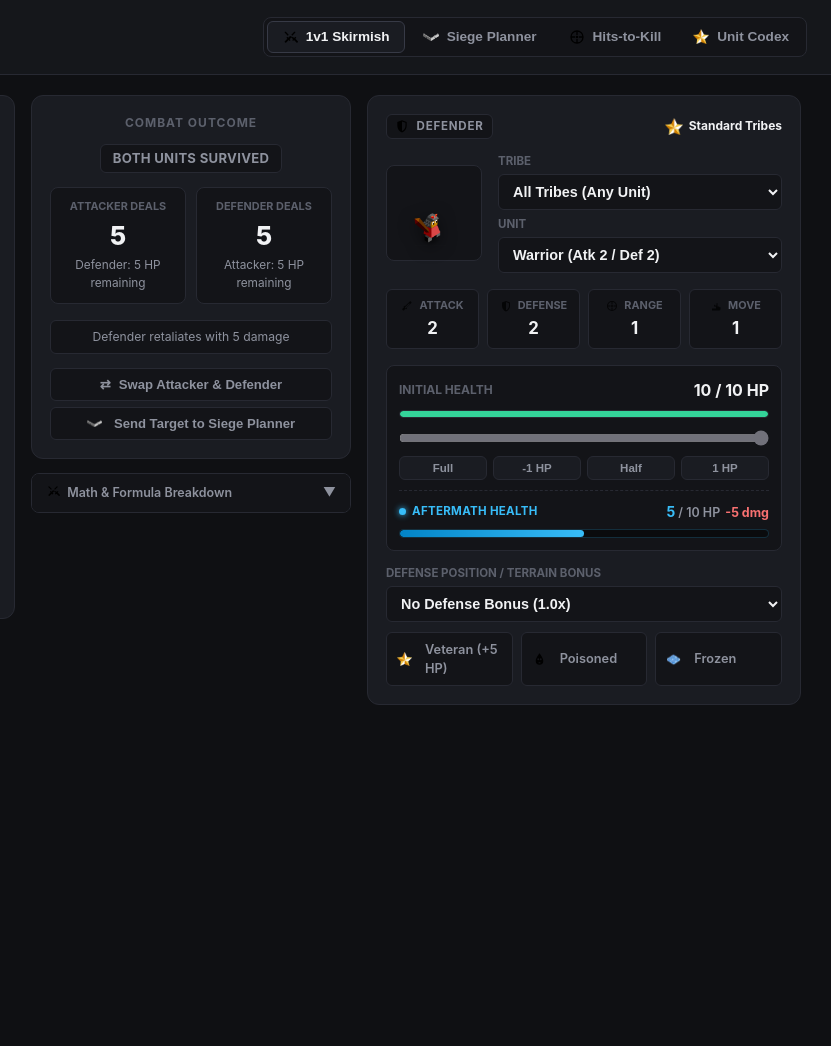
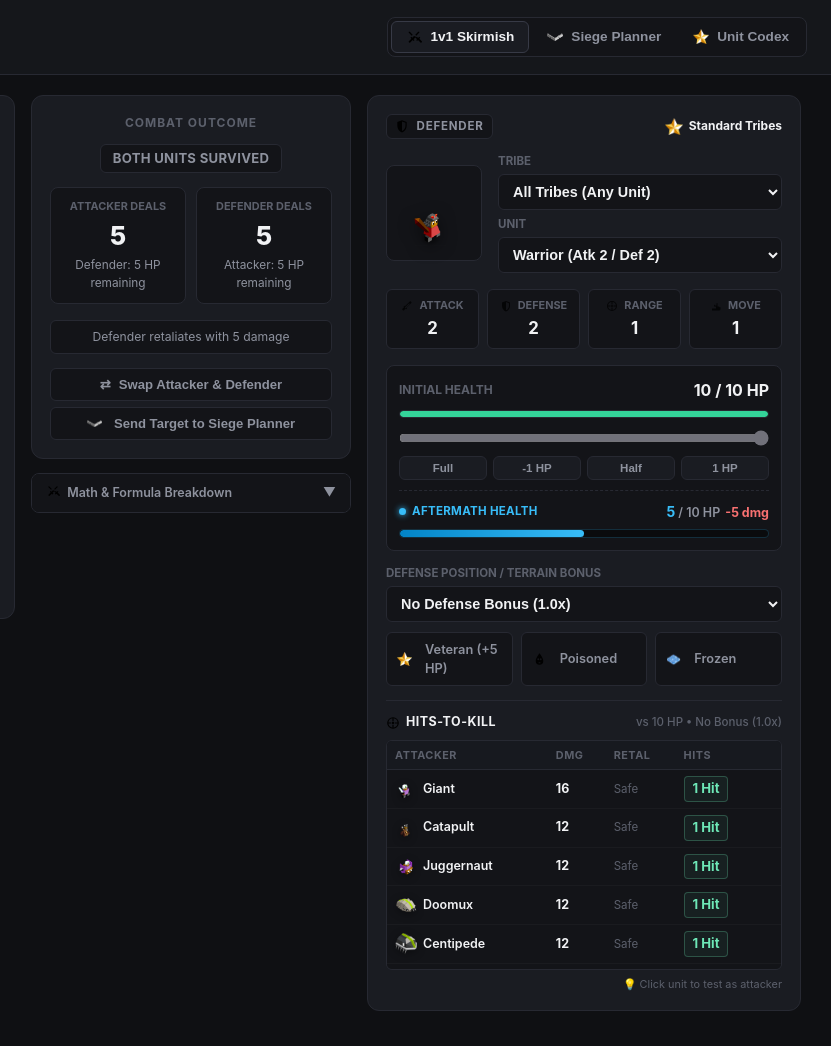
Before and after one commit to neveront/polytopia_calculator, a website with bundled scripts: page index.html in a window 1280 px wide. Shown: the full height of the page, 449-1280 px from the left. Before the commit the page ends 800 px from the top, so only its background shows below. Built offline with nearby package versions, Linux system fonts and the light colour scheme.

Commit message:
Move Hits-to-Kill matrix directly inside defender card

```diff
--- a/index.html
+++ b/index.html
@@ -26,9 +26,6 @@
         </button>
         <button class="tab-btn" data-tab="siege">
           <img src="assets/icons/city_wall.png" class="tab-icon" alt=""> Siege Planner
-        </button>
-        <button class="tab-btn" data-tab="matrix">
-          <img src="assets/icons/range.svg" class="tab-icon" alt=""> Hits-to-Kill
         </button>
         <button class="tab-btn" data-tab="codex">
           <img src="assets/icons/star.png" class="tab-icon" alt=""> Unit Codex
@@ -325,6 +322,36 @@
               </label>
             </div>
           </div>
+
+          <!-- Hits-to-Kill Reference inside Defender Card -->
+          <div class="defender-htk-section">
+            <div class="htk-header">
+              <div class="htk-title">
+                <img src="assets/icons/range.svg" class="htk-header-icon" alt="">
+                <span>Hits-to-Kill</span>
+              </div>
+              <span id="defender-htk-subtitle" class="htk-subtitle">vs 10 HP • No Bonus</span>
+            </div>
+
+            <div class="htk-table-scroll">
+              <table class="defender-htk-table">
+                <thead>
+                  <tr>
+                    <th>Attacker</th>
+                    <th>Dmg</th>
+                    <th>Retal</th>
+                    <th>Hits</th>
+                  </tr>
+                </thead>
+                <tbody id="defender-htk-body">
+                  <!-- Dynamically populated in real time -->
+                </tbody>
+              </table>
+            </div>
+            <div class="htk-footer-tip">
+              <span>💡 Click unit to test as attacker</span>
+            </div>
+          </div>
         </div>
 
       </div>
@@ -460,43 +487,7 @@
       </div>
     </section>
 
-    <!-- ==================== TAB 3: HITS-TO-KILL MATRIX ==================== -->
-    <section id="matrix-view" class="view-section">
-      <div class="matrix-container">
-        <div class="matrix-header">
-          <div>
-            <h2 style="font-size: 1.25rem; font-weight: 800;">Hits-to-Kill Reference</h2>
-            <p style="font-size: 0.8rem; color: var(--text-muted);">
-              Number of direct attacks required from each unit type to eliminate the currently selected defender.
-            </p>
-          </div>
-          <div style="font-size: 0.82rem; color: var(--text-muted); background: var(--bg-input); padding: 8px 14px; border-radius: var(--radius-sm); border: 1px solid var(--border-color);">
-            Target: <strong id="matrix-target-name" style="color: var(--text-main);">Defender (15 HP)</strong> | Bonus: <strong id="matrix-target-bonus" style="color: var(--text-main);">City Wall (4.0x)</strong>
-          </div>
-        </div>
-
-        <div class="matrix-table-wrap">
-          <table class="matrix-table">
-            <thead>
-              <tr>
-                <th>Attacking Unit</th>
-                <th>Tribe / Class</th>
-                <th>Unit Attack</th>
-                <th>Damage / Hit</th>
-                <th>Retaliation Received</th>
-                <th>Attacker Survives?</th>
-                <th>Hits to Kill</th>
-              </tr>
-            </thead>
-            <tbody id="matrix-table-body">
-              <!-- Dynamically populated -->
-            </tbody>
-          </table>
-        </div>
-      </div>
-    </section>
-
-    <!-- ==================== TAB 4: UNIT CODEX ==================== -->
+    <!-- ==================== TAB 3: UNIT CODEX ==================== -->
     <section id="codex-view" class="view-section">
       <div class="codex-controls">
         <input type="text" id="codex-search" class="search-input" placeholder="Search units, skills, or tribes...">
--- a/js/app.js
+++ b/js/app.js
@@ -90,10 +90,6 @@ function switchTab(tabName) {
   });
   const activeSec = document.getElementById(`${tabName}-view`);
   if (activeSec) activeSec.classList.add('active');
-
-  if (tabName === 'matrix') {
-    renderHitsToKillMatrix();
-  }
 }
 
 // --- POPULATE DROPDOWNS ---
@@ -589,6 +585,9 @@ function updateSkirmishUI() {
       ${combatResult.defenderKilled ? '<div class="portrait-skull-floating" title="Eliminated in duel"><img src="assets/icons/skull.png" class="floating-skull-img" alt="Dead"><span>Lethal</span></div>' : ''}
     `;
   }
+
+  // 4. Update Defender Card Hits-to-Kill Reference Table
+  renderDefenderHitsToKill();
 }
 
 // --- FORMULA ACCORDION ---
@@ -969,20 +968,21 @@ function getPermutations(arr) {
   return result;
 }
 
-// --- HITS-TO-KILL MATRIX ---
-function renderHitsToKillMatrix() {
+// --- HITS-TO-KILL INSIDE DEFENDER CARD ---
+function renderDefenderHitsToKill() {
+  const tbody = document.getElementById('defender-htk-body');
+  if (!tbody) return;
+
   const targetUnit = getUnitById(state.defender.unitId);
-  const matrixTargetName = document.getElementById('matrix-target-name');
-  const matrixTargetBonus = document.getElementById('matrix-target-bonus');
-  const tbody = document.getElementById('matrix-table-body');
-
-  const defTribeText = state.defender.tribeId !== 'all' ? ` (${getTribeName(state.defender.tribeId)})` : '';
-  matrixTargetName.textContent = `${targetUnit.name}${defTribeText} (${state.defender.currentHp} HP)`;
-  matrixTargetBonus.textContent = state.defender.defenseBonusType === 'wall'
-    ? 'City Wall (4.0x)'
-    : state.defender.defenseBonusType === 'terrain'
-    ? 'Terrain (1.5x)'
-    : 'No Bonus (1.0x)';
+  const defHpLabel = document.getElementById('defender-htk-subtitle');
+  if (defHpLabel) {
+    const bonusText = state.defender.defenseBonusType === 'wall'
+      ? 'Wall (4.0x)'
+      : state.defender.defenseBonusType === 'terrain'
+      ? 'Terrain (1.5x)'
+      : 'No Bonus (1.0x)';
+    defHpLabel.textContent = `vs ${state.defender.currentHp} HP • ${bonusText}`;
+  }
 
   tbody.innerHTML = '';
 
@@ -995,11 +995,13 @@ function renderHitsToKillMatrix() {
     isFrozen: state.defender.isFrozen,
   };
 
-  // Test all offensive units
-  const offensiveUnits = UNITS.filter(u => u.attack > 0);
+  // Get offensive units available for current attacker tribe (or standard if 'all')
+  let offensiveUnits = getUnitsForTribe(state.attacker.tribeId).filter(u => u.attack > 0);
+  if (offensiveUnits.length === 0) {
+    offensiveUnits = UNITS.filter(u => u.attack > 0);
+  }
 
-  offensiveUnits.forEach(atk => {
-    // 1st hit calculation (with target at current HP)
+  const calculatedRows = offensiveUnits.map(atk => {
     const distance = atk.range > 1 ? atk.range : 1;
     const firstHit = calculateCombat(
       { ...atk, currentHp: atk.maxHp },
@@ -1007,7 +1009,6 @@ function renderHitsToKillMatrix() {
       { distance }
     );
 
-    // Cumulative simulation to find hits to kill
     let hitsNeeded = 0;
     let simTargetHp = defenderState.currentHp;
     let simAttackerHp = atk.maxHp;
@@ -1028,20 +1029,65 @@ function renderHitsToKillMatrix() {
       if (simTargetHp <= 0) break;
     }
 
+    return {
+      atk,
+      firstHit,
+      hitsNeeded,
+      dmg: firstHit.attackerDamageDealt,
+      retal: firstHit.canRetaliate ? firstHit.defenderRetaliationDealt : 0,
+      retalFatal: firstHit.attackerKilled
+    };
+  });
+
+  // Sort rows: hitsNeeded ascending (fastest kills first), then damage descending
+  calculatedRows.sort((a, b) => {
+    if (a.hitsNeeded !== b.hitsNeeded) return a.hitsNeeded - b.hitsNeeded;
+    return b.dmg - a.dmg;
+  });
+
+  calculatedRows.forEach(item => {
+    const { atk, firstHit, hitsNeeded, retalFatal, dmg, retal } = item;
     const tr = document.createElement('tr');
-    const badgeClass = hitsNeeded === 1 ? 'hits-1' : hitsNeeded <= 2 ? 'hits-2' : hitsNeeded <= 3 ? 'hits-3' : 'hits-high';
+    tr.className = 'htk-row';
+    tr.title = `Click to test ${atk.name} as current attacker`;
+
+    if (state.attacker.unitId === atk.id) {
+      tr.classList.add('htk-row-active');
+    }
+
+    const badgeClass = hitsNeeded === 1 ? 'hits-1' : hitsNeeded === 2 ? 'hits-2' : hitsNeeded === 3 ? 'hits-3' : 'hits-high';
     const atkImgUrl = getUnitImage(atk, state.attacker.tribeId);
-    const atkTribeDisplay = state.attacker.tribeId !== 'all' ? getTribeName(state.attacker.tribeId) : atk.tribe;
+
+    const retalHtml = !firstHit.canRetaliate
+      ? '<span style="color: var(--text-dim); font-size: 0.72rem;">Safe</span>'
+      : retalFatal
+      ? `<span style="color: #ef4444; font-weight: 700;">${retal} <img src="assets/icons/skull.png" class="skull-micro-icon" alt="Dies"></span>`
+      : `<span style="color: #fca5a5;">${retal}</span>`;
 
     tr.innerHTML = `
-      <td><img src="${atkImgUrl}" alt="${atk.name}" class="unit-thumb-sm" style="margin-right: 6px;" onerror="this.onerror=null; this.src='assets/units/${atk.id}.png';"> <strong>${atk.name}</strong></td>
-      <td style="color: var(--text-dim); font-size: 0.8rem;">${atkTribeDisplay}</td>
-      <td>${atk.attack}</td>
-      <td style="color: var(--color-attacker); font-weight: 800;">${firstHit.attackerDamageDealt} dmg</td>
-      <td style="color: var(--color-defender);">${firstHit.canRetaliate ? `${firstHit.defenderRetaliationDealt} dmg` : '0 (Safe)'}</td>
-      <td>${firstHit.attackerKilled ? '<span style="color: #ef4444; font-weight: 700;">No (Dies)</span>' : '<span style="color: #22c55e; font-weight: 700;">Yes</span>'}</td>
+      <td>
+        <div class="htk-unit-col">
+          <img src="${atkImgUrl}" alt="${atk.name}" class="htk-unit-thumb" onerror="this.onerror=null; this.src='assets/units/${atk.id}.png';">
+          <span class="htk-unit-name">${atk.name}</span>
+        </div>
+      </td>
+      <td style="color: var(--color-attacker); font-weight: 700;">${dmg}</td>
+      <td>${retalHtml}</td>
       <td><span class="hits-badge ${badgeClass}">${hitsNeeded} ${hitsNeeded === 1 ? 'Hit' : 'Hits'}</span></td>
     `;
+
+    tr.addEventListener('click', () => {
+      state.attacker.unitId = atk.id;
+      state.attacker.isVeteran = false;
+      state.attacker.maxHp = atk.maxHp;
+      state.attacker.currentHp = atk.maxHp;
+      state.attacker.isRangedDistance = atk.range > 1;
+
+      const atkSelect = document.getElementById('attacker-select');
+      if (atkSelect) atkSelect.value = atk.id;
+
+      updateSkirmishUI();
+    });
 
     tbody.appendChild(tr);
   });
--- a/style.css
+++ b/style.css
@@ -904,52 +904,135 @@ body {
   border-color: var(--border-focus);
 }
 
-/* --- HITS TO KILL MATRIX --- */
-.matrix-container {
-  background: var(--bg-card);
-  border: 1px solid var(--border-color);
-  border-radius: var(--radius-lg);
-  padding: 20px;
+/* --- HITS TO KILL INSIDE DEFENDER CARD --- */
+.defender-htk-section {
+  margin-top: 14px;
+  border-top: 1px solid var(--border-color);
+  padding-top: 12px;
 }
 
-.matrix-header {
+.htk-header {
   display: flex;
   justify-content: space-between;
   align-items: center;
-  flex-wrap: wrap;
-  gap: 16px;
-  margin-bottom: 18px;
+  margin-bottom: 8px;
 }
 
-.matrix-table-wrap {
-  overflow-x: auto;
+.htk-title {
+  font-size: 0.78rem;
+  font-weight: 700;
+  color: var(--text-main);
+  display: flex;
+  align-items: center;
+  gap: 6px;
+  text-transform: uppercase;
+  letter-spacing: 0.5px;
 }
 
-.matrix-table {
+.htk-header-icon {
+  width: 14px;
+  height: 14px;
+}
+
+.htk-subtitle {
+  font-size: 0.72rem;
+  color: var(--text-dim);
+  font-weight: 500;
+}
+
+.htk-table-scroll {
+  max-height: 230px;
+  overflow-y: auto;
+  border: 1px solid var(--border-color);
+  border-radius: var(--radius-sm);
+  background: var(--bg-input);
+  scrollbar-width: thin;
+  scrollbar-color: var(--border-hover) transparent;
+}
+
+.htk-table-scroll::-webkit-scrollbar {
+  width: 5px;
+}
+
+.htk-table-scroll::-webkit-scrollbar-track {
+  background: transparent;
+}
+
+.htk-table-scroll::-webkit-scrollbar-thumb {
+  background: var(--border-hover);
+  border-radius: 3px;
+}
+
+.defender-htk-table {
   width: 100%;
   border-collapse: collapse;
-  font-size: 0.85rem;
+  font-size: 0.78rem;
+  text-align: left;
 }
 
-.matrix-table th {
-  background: var(--bg-input);
-  padding: 10px 12px;
-  text-align: left;
-  font-weight: 700;
+.defender-htk-table th {
+  position: sticky;
+  top: 0;
+  background: #17191f;
+  z-index: 2;
+  padding: 6px 8px;
+  font-size: 0.68rem;
+  text-transform: uppercase;
+  letter-spacing: 0.5px;
   color: var(--text-dim);
   border-bottom: 1px solid var(--border-color);
-  text-transform: uppercase;
-  font-size: 0.72rem;
 }
 
-.matrix-table td {
-  padding: 10px 12px;
+.defender-htk-table td {
+  padding: 6px 8px;
   border-bottom: 1px solid rgba(255, 255, 255, 0.03);
   vertical-align: middle;
 }
 
-.matrix-table tr:hover td {
-  background: rgba(255, 255, 255, 0.02);
+.htk-row {
+  cursor: pointer;
+  transition: background 0.12s ease;
+}
+
+.htk-row:hover td {
+  background: rgba(255, 255, 255, 0.05);
+}
+
+.htk-row.htk-row-active td {
+  background: rgba(56, 189, 248, 0.08);
+}
+
+.htk-unit-col {
+  display: flex;
+  align-items: center;
+  gap: 6px;
+}
+
+.htk-unit-thumb {
+  width: 22px;
+  height: 22px;
+  object-fit: contain;
+  filter: drop-shadow(0 2px 4px rgba(0, 0, 0, 0.4));
+}
+
+.htk-unit-name {
+  font-weight: 600;
+  color: var(--text-main);
+  white-space: nowrap;
+}
+
+.skull-micro-icon {
+  width: 11px;
+  height: 11px;
+  vertical-align: -1px;
+  margin-left: 2px;
+}
+
+.htk-footer-tip {
+  font-size: 0.68rem;
+  color: var(--text-dim);
+  margin-top: 6px;
+  text-align: right;
 }
 
 .hits-badge {
```
